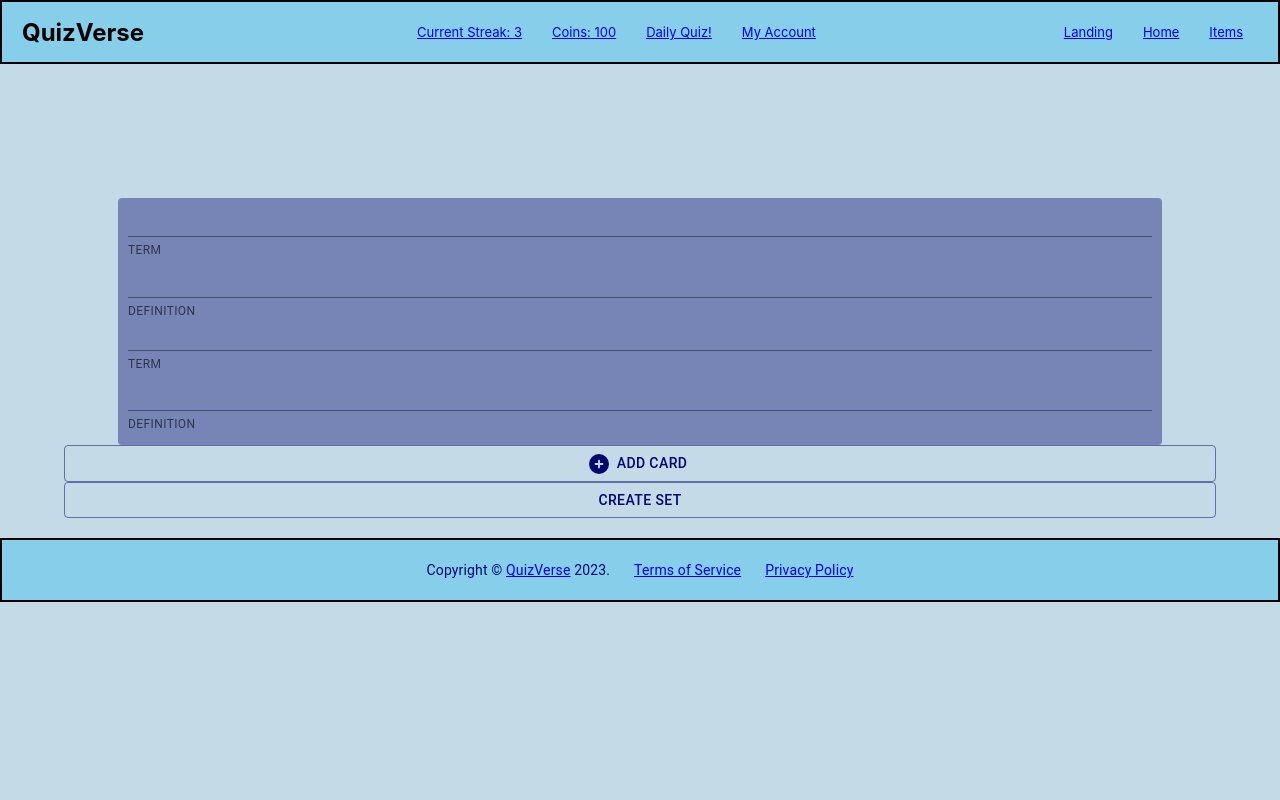
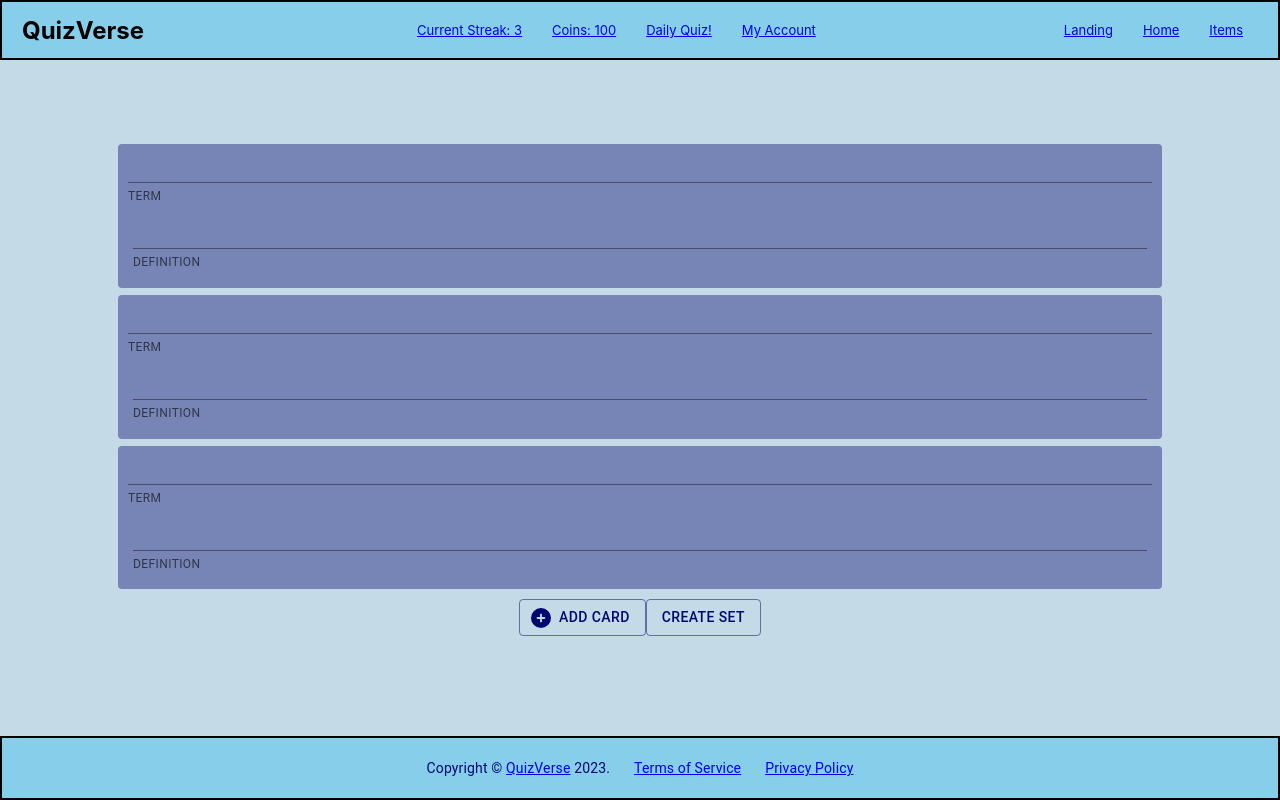
Before and after one commit to agiledev-students-spring2023/final-project-quizverse, a React (Create React App) app in the folder front-end/: page /create-set in a window 1280 px wide. Built offline with nearby package versions, Linux system fonts and the light colour scheme.

Commit message:
update to card layout and header margins

```diff
--- a/front-end/src/components/CreateSet/CreateSet.js
+++ b/front-end/src/components/CreateSet/CreateSet.js
@@ -56,7 +56,7 @@ const CreateSet = (props) => {
   });
 
   return (
-    <div>
+    <div className={styles.SetContainer}>
       <Container
         style={{
           display: 'flex',
@@ -84,6 +84,7 @@ const CreateSet = (props) => {
                 name="term1"
               />
               <TextField
+                sx={{ padding: '5px' }}
                 id="filled-basic"
                 variant="standard"
                 size="small"
@@ -92,23 +93,74 @@ const CreateSet = (props) => {
               />
             </Stack>
           </form>
+        </Box>
 
-          <form>
+        <Box
+          sx={{
+            width: '80vw',
+            height: 'auto',
+            margin: 'auto',
+            borderRadius: 1,
+            backgroundColor: 'rgba(0, 7, 111, 0.4)',
+            padding: '10px',
+            margin: '7px'
+          }}>
+          <form onChange={handleChange}>
             <Stack spacing={1}>
-              <TextField id="filled-basic" variant="standard" size="small" helperText="TERM" />
               <TextField
                 id="filled-basic"
                 variant="standard"
                 size="small"
+                helperText="TERM"
+                name="term1"
+              />
+              <TextField
+                sx={{ padding: '5px' }}
+                id="filled-basic"
+                variant="standard"
+                size="small"
                 helperText="DEFINITION"
+                name="def1"
               />
             </Stack>
           </form>
         </Box>
-        <Button variant="outlined" startIcon={<FontAwesomeIcon icon={faCirclePlus} />}>
-          Add Card
-        </Button>
-        <Button variant="outlined">Create Set</Button>
+
+        <Box
+          sx={{
+            width: '80vw',
+            height: 'auto',
+            margin: 'auto',
+            borderRadius: 1,
+            backgroundColor: 'rgba(0, 7, 111, 0.4)',
+            padding: '10px'
+          }}>
+          <form onChange={handleChange}>
+            <Stack spacing={1}>
+              <TextField
+                id="filled-basic"
+                variant="standard"
+                size="small"
+                helperText="TERM"
+                name="term1"
+              />
+              <TextField
+                sx={{ padding: '5px' }}
+                id="filled-basic"
+                variant="standard"
+                size="small"
+                helperText="DEFINITION"
+                name="def1"
+              />
+            </Stack>
+          </form>
+        </Box>
+        <div className={styles['form-actions']}>
+          <Button variant="outlined" startIcon={<FontAwesomeIcon icon={faCirclePlus} />}>
+            Add Card
+          </Button>
+          <Button variant="outlined">Create Set</Button>
+        </div>
       </Container>
     </div>
   );
--- a/front-end/src/components/CreateSet/CreateSet.module.css
+++ b/front-end/src/components/CreateSet/CreateSet.module.css
@@ -0,0 +1,10 @@
+.SetContainer {
+  text-align: center;
+  margin: auto;
+  min-height: 100%;
+  height: auto;
+}
+
+.form-actions {
+  margin-top: 10px;
+}
--- a/front-end/src/components/Header/Header.css
+++ b/front-end/src/components/Header/Header.css
@@ -31,6 +31,7 @@
   top: 0;
   left: 0;
   right: 0;
+  height: 7%;
   padding: 0 20px; /* add some padding to the left and right side */
 }
 
--- a/front-end/src/components/Layout/Layout.css
+++ b/front-end/src/components/Layout/Layout.css
@@ -5,6 +5,7 @@
   display: flex;
   flex-direction: column;
   justify-content: center;
-  min-height: 100%;
+  min-height: 92%;
   min-width: 100%;
+  top: 8%;
 }
```
